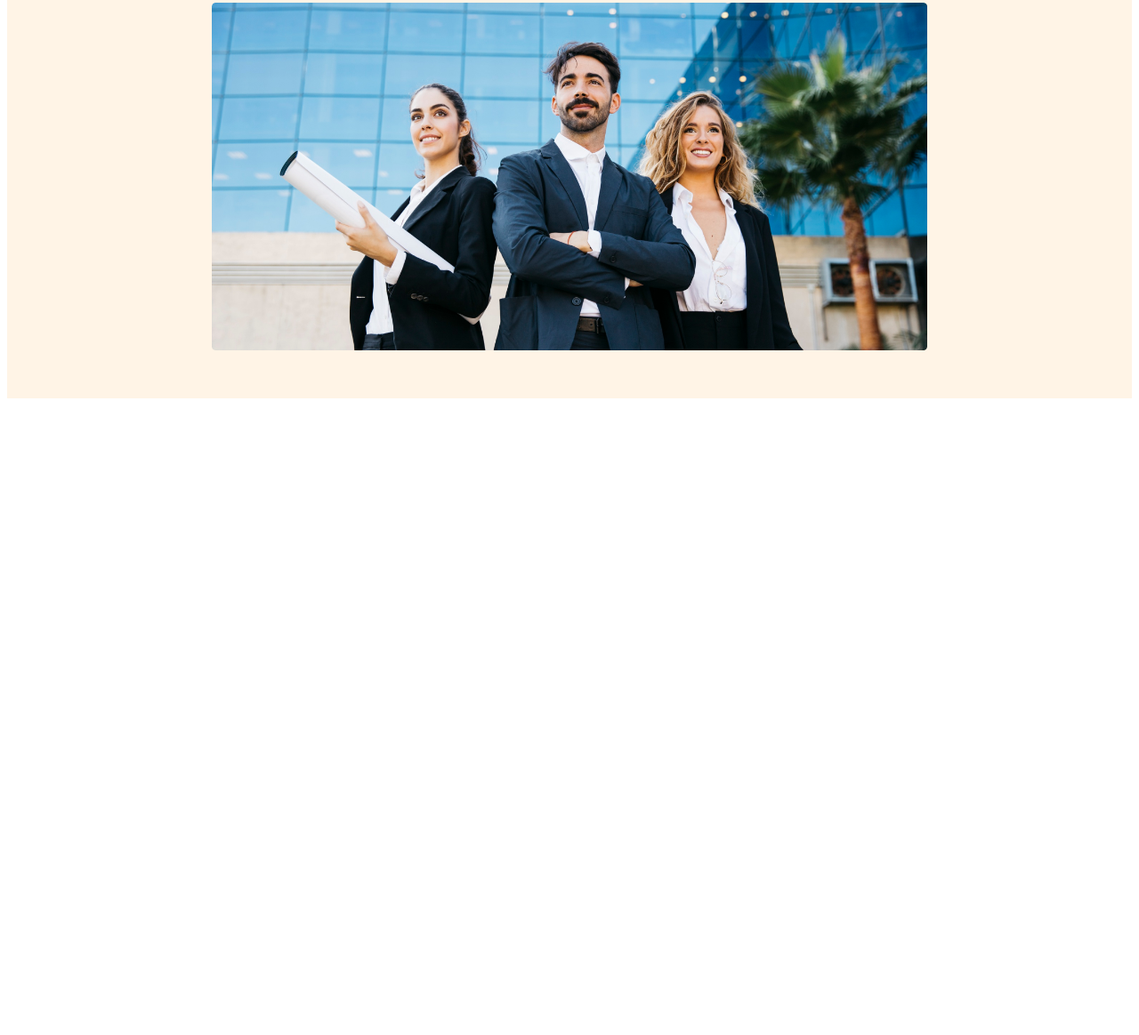
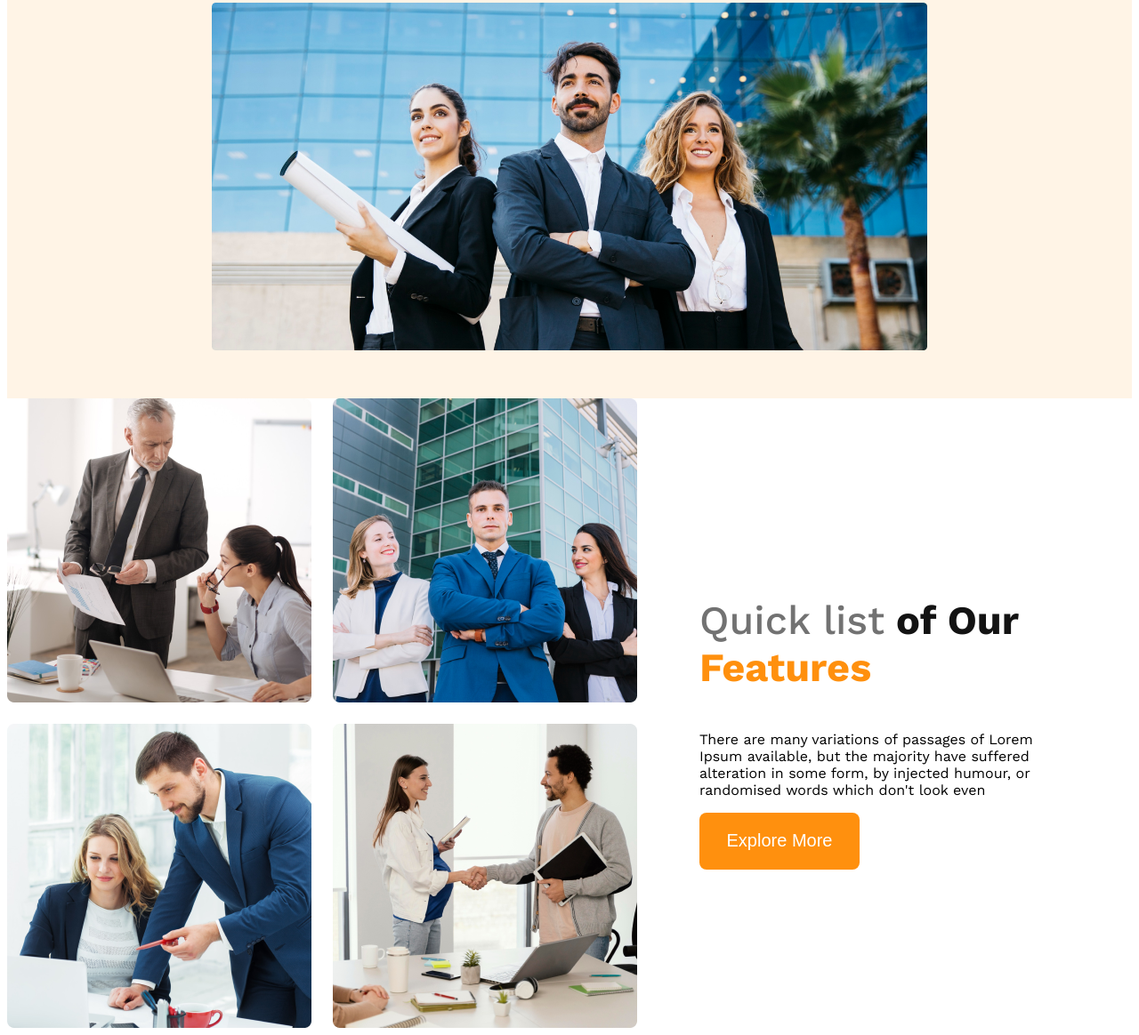
Before and after one commit to moshiurrahmansourave/g3-arcitec-web-practice, a plain HTML site: page index.html in a window 1280 px wide. Shown: the part 558-1722 px from the top of the page at 89% size. Before the commit the page ends 1014 px from the top, so only its background shows below. Drawn offline with nearby package versions, Linux system fonts and the light colour scheme.

Commit message:
added the features part

```diff
--- a/index.html
+++ b/index.html
@@ -15,6 +15,7 @@
 </head>
 
 <body>
+    <!-- header start -->
     <header>
         <nav>
             <h3 class="nav-title">G3 Architects</h3>
@@ -37,8 +38,23 @@
             <img src="images/banner.png" alt="">
         </div>
     </header>
+    <!-- header end -->
     <main>
+        <!-- teams section start -->
+        <section class="teams-container">
+            <div class="teams-img-container">
+                <img src="images/team1.png" alt="">
+                <img src="images/team2.png" alt="">
+                <img src="images/team3.png" alt="">
+                <img src="images/team4.png" alt="">
 
+            </div>
+            <div class="teams-content">
+                <h3 class="teams-content-title"><span class="quick">Quick list</span> <span class="of-our">of Our</span> <br> <span class="features">Features</span></h3>
+                <p class="teams-description">There are many variations of passages of Lorem Ipsum available, but the majority have suffered alteration in some form, by injected humour, or randomised words which don't look even</p>
+                <button class="btn-primary">Explore More</button>
+            </div>
+        </section>
     </main>
     <footer>
 
--- a/styles/architec.css
+++ b/styles/architec.css
@@ -1,38 +1,44 @@
-body{
+body {
     font-family: 'Work Sans', sans-serif;
 
 }
-.btn-primary{
+
+.btn-primary {
     width: 180px;
     height: 64px;
     border-radius: 8px;
     background: #FF900E;
-color:  #FFF;
+    color: #FFF;
     font-size: 20px;
     border: none;
     cursor: pointer;
 }
+
 /* header styls */
-header{
+header {
     background-color: #ff900e1a;
-    padding: 50px 230px ;
+    padding: 50px 230px;
 
 }
-nav{
+
+nav {
     display: flex;
     justify-content: space-between;
     align-items: center;
 }
+
 nav ul {
     display: flex;
 
 }
+
 nav li {
     list-style: none;
-    margin-right:30px;
+    margin-right: 30px;
     font-size: 18px;
     font-weight: 500;
 }
+
 /* #login{
     margin-right: -30px;
 } */
@@ -40,55 +46,99 @@
     text-decoration: none;
     color: #424242;
 }
-.nav-title{
+
+.nav-title {
     font-size: 2.5rem;
     color: #131313;
     font-weight: 700;
 
 
 }
+
 /* banner styles */
-.banner-content{
+.banner-content {
     max-width: 800px;
     text-align: center;
     margin: 0 auto;
 
 }
-.banner-title{
+
+.banner-title {
     font-size: 64px;
     font-weight: 700;
 }
+
 .banner img {
     width: 100%;
-    margin-top:20px;
+    margin-top: 20px;
 
 }
-.banner-descriptio{
 
-}
+.banner-descriptio {}
+
 /* responsive styles  */
 
 @media screen and (max-width:576px) {
-    header{
+    header {
         padding: 20px;
     }
-    nav{
+
+    nav {
         flex-direction: column;
     }
-    .btn-primary{
+    .btn-primary {
         width: 120px;
         height: 45px;
         font-size: 13px;
     }
 }
+
 /* tablet or mediam devices */
 
 @media screen and (min-width:576px)and (max-width:960px) {
 
-    nav{
+    nav {
         flex-direction: column;
     }
-    header{
+
+    header {
         padding: 40px;
     }
 }
+/* main section styles */
+main{
+    max-width: 1440px;
+    margin: 0 auto;
+}
+/* teams styles */
+.teams-container{
+    display: flex;
+    align-items: center;
+}
+
+.teams-img-container{
+    display: grid;
+    grid-template-columns: repeat(2,1fr);
+    gap:24px;
+
+}
+.teams-content{
+    padding-right: 70px;
+    padding-left: 70px;
+}
+.teams-content-title{
+    font-size: 45px;
+
+}
+.quick{
+color: #727272;
+font-weight: 500;
+}
+.of-our{
+color:  #131313;
+font-weight: 700;
+}
+.features{
+color: #FF900E;
+font-weight: 700;
+}
```
Lines whose indentation alone changed are shown as unchanged.
